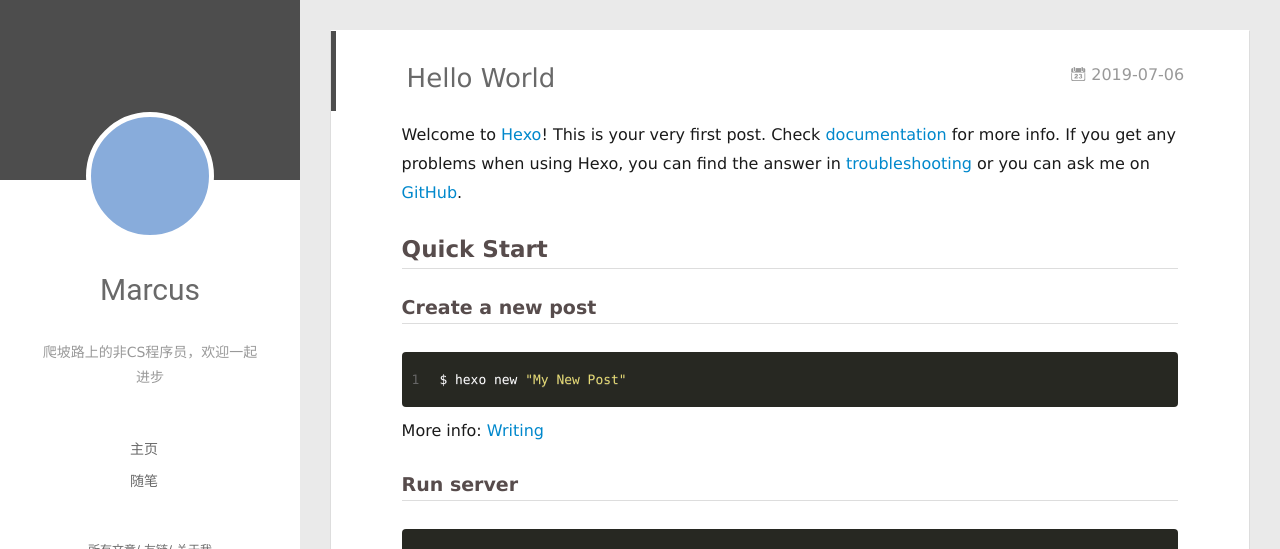
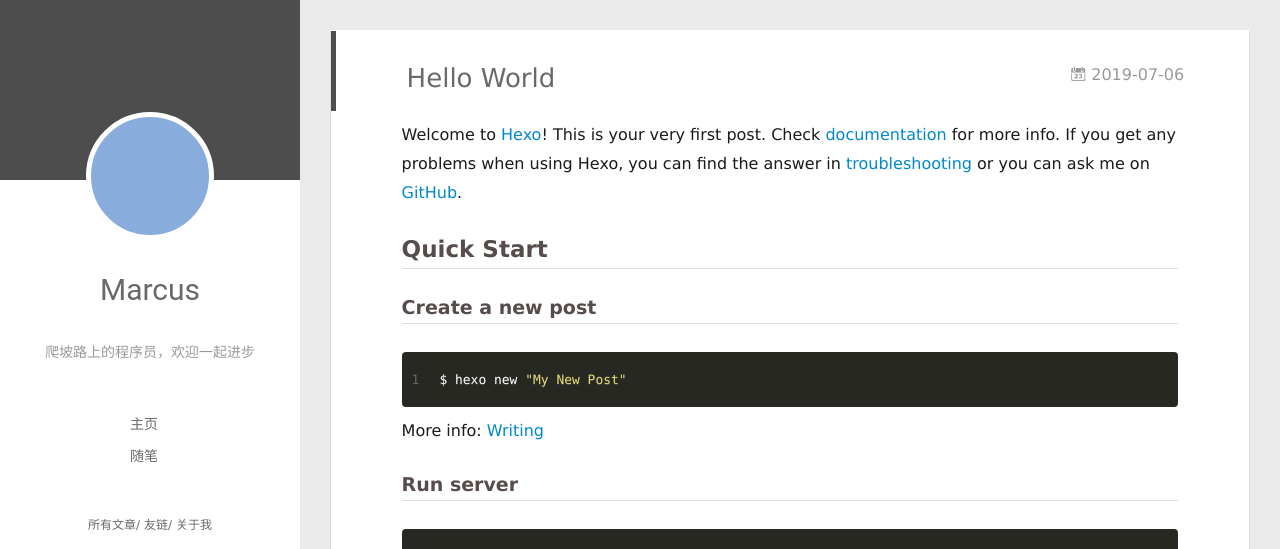
Before and after one commit to yuanbo-zhang/yuanbo-zhang.github.io, a plain HTML site: page 2019/07/06/hello-world/index.html in a window 1280 px wide. Shown: the top 549 px of the page. Drawn offline with Linux system fonts and the light colour scheme; no server answers.

Commit message:
Site updated: 2019-07-06 15:08:02

```diff
--- a/2019/07/06/hello-world/index.html
+++ b/2019/07/06/hello-world/index.html
@@ -54,7 +54,7 @@
 		  <h1 class="header-author"><a href="/">Marcus</a></h1>
 		</hgroup>
 
-		<p class="header-subtitle">爬坡路上的非CS程序员，欢迎一起进步</p>
+		<p class="header-subtitle">爬坡路上的程序员，欢迎一起进步</p>
 
 
 		<nav class="header-menu">
@@ -114,7 +114,7 @@
 			  <h1 class="header-author js-header-author">Marcus</h1>
 			</hgroup>
 
-			<p class="header-subtitle"><i class="icon icon-quo-left"></i>爬坡路上的非CS程序员，欢迎一起进步<i class="icon icon-quo-right"></i></p>
+			<p class="header-subtitle"><i class="icon icon-quo-left"></i>爬坡路上的程序员，欢迎一起进步<i class="icon icon-quo-right"></i></p>
 
 
 
```
Also changed, not shown: 2019/07/06/my_first_blog/index.html (+2 -2 lines), archives/2019/07/index.html (+2 -2 lines), archives/2019/index.html (+2 -2 lines), archives/index.html (+2 -2 lines), index.html (+2 -2 lines).
